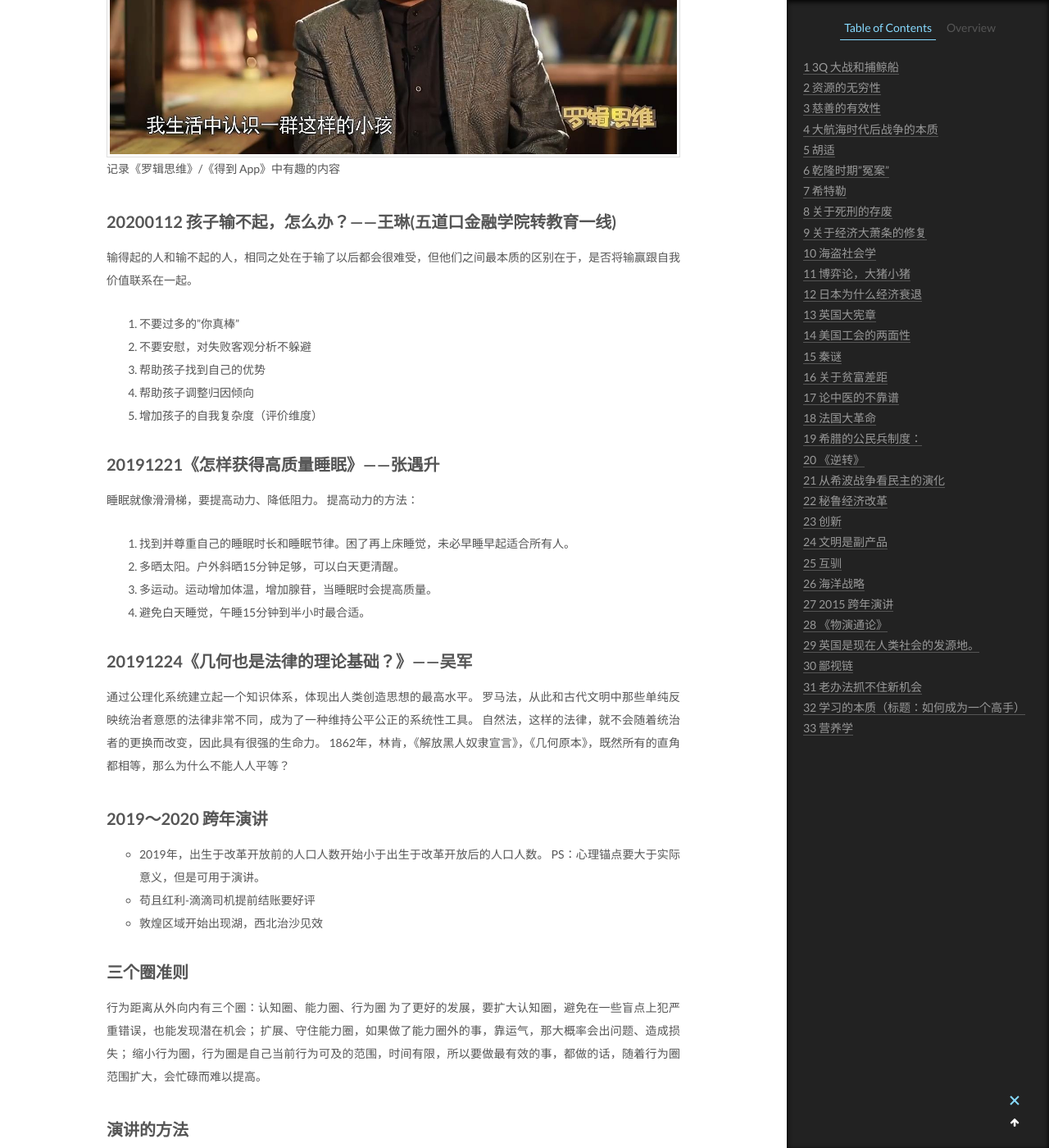
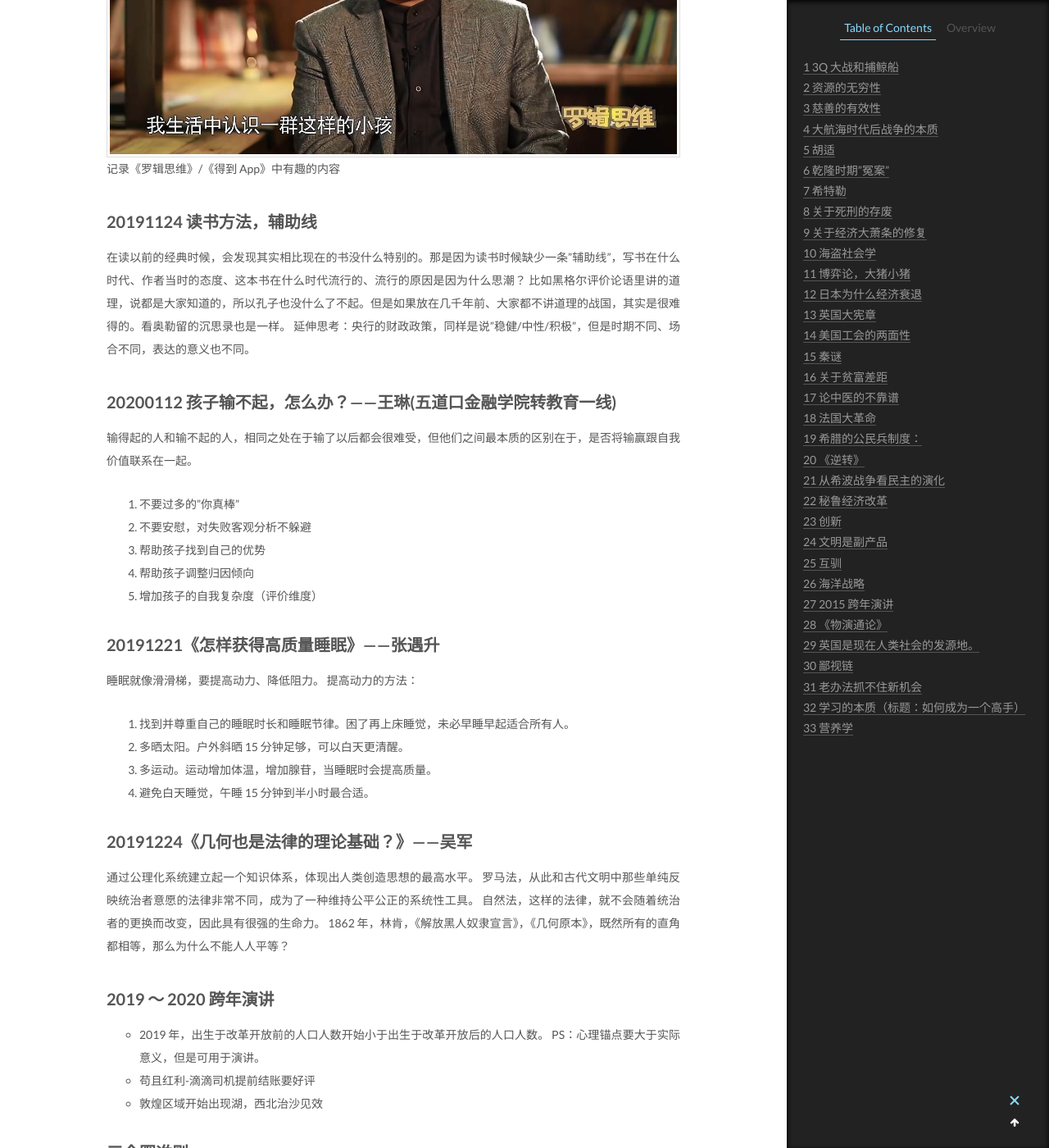
Before and after one commit to CodeHunter2006/CodeHunter2006.github.io, a Jekyll site: the page built from _posts/2014-02-11-Mr_Luo.md, in a window 1280 px wide and 1400 px high, scrolled down 672 px. Shown: the whole window at 82% size. Built offline with Jekyll 4.4.1, drawn with Linux system fonts in a browser that asks for light colours; some of the changed text lies outside the part shown.

Commit message:
[doc]: add contents.

```diff
--- a/_posts/2014-02-11-Mr_Luo.md
+++ b/_posts/2014-02-11-Mr_Luo.md
@@ -8,8 +8,16 @@ tags: book
 ![罗振宇](/assets/images/2014-02-11-Mr_Luo_1.jpeg)
 记录《罗辑思维》/《得到 App》中有趣的内容
 
+## 20191124 读书方法，辅助线
+
+在读以前的经典时候，会发现其实相比现在的书没什么特别的。那是因为读书时候缺少一条"辅助线"，写书在什么时代、作者当时的态度、这本书在什么时代流行的、流行的原因是因为什么思潮？
+比如黑格尔评价论语里讲的道理，说都是大家知道的，所以孔子也没什么了不起。但是如果放在几千年前、大家都不讲道理的战国，其实是很难得的。看奥勒留的沉思录也是一样。
+延伸思考：央行的财政政策，同样是说"稳健/中性/积极"，但是时期不同、场合不同，表达的意义也不同。
+
 ## 20200112 孩子输不起，怎么办？——王琳(五道口金融学院转教育一线)
+
 输得起的人和输不起的人，相同之处在于输了以后都会很难受，但他们之间最本质的区别在于，是否将输赢跟自我价值联系在一起。
+
 1. 不要过多的"你真棒"
 2. 不要安慰，对失败客观分析不躲避
 3. 帮助孩子找到自己的优势
@@ -17,27 +25,31 @@ tags: book
 5. 增加孩子的自我复杂度（评价维度）
 
 ## 20191221《怎样获得高质量睡眠》——张遇升
+
 睡眠就像滑滑梯，要提高动力、降低阻力。
 提高动力的方法：
+
 1. 找到并尊重自己的睡眠时长和睡眠节律。困了再上床睡觉，未必早睡早起适合所有人。
-2. 多晒太阳。户外斜晒15分钟足够，可以白天更清醒。
+2. 多晒太阳。户外斜晒 15 分钟足够，可以白天更清醒。
 3. 多运动。运动增加体温，增加腺苷，当睡眠时会提高质量。
-4. 避免白天睡觉，午睡15分钟到半小时最合适。
+4. 避免白天睡觉，午睡 15 分钟到半小时最合适。
 
 ## 20191224《几何也是法律的理论基础？》——吴军
+
 通过公理化系统建立起一个知识体系，体现出人类创造思想的最高水平。
 罗马法，从此和古代文明中那些单纯反映统治者意愿的法律非常不同，成为了一种维持公平公正的系统性工具。
 自然法，这样的法律，就不会随着统治者的更换而改变，因此具有很强的生命力。
-1862年，林肯，《解放黑人奴隶宣言》，《几何原本》，既然所有的直角都相等，那么为什么不能人人平等？
+1862 年，林肯，《解放黑人奴隶宣言》，《几何原本》，既然所有的直角都相等，那么为什么不能人人平等？
 
+## 2019 ～ 2020 跨年演讲
 
-## 2019～2020 跨年演讲
-* 2019年，出生于改革开放前的人口人数开始小于出生于改革开放后的人口人数。
-PS：心理锚点要大于实际意义，但是可用于演讲。
-* 苟且红利-滴滴司机提前结账要好评
-* 敦煌区域开始出现湖，西北治沙见效
+- 2019 年，出生于改革开放前的人口人数开始小于出生于改革开放后的人口人数。
+  PS：心理锚点要大于实际意义，但是可用于演讲。
+- 苟且红利-滴滴司机提前结账要好评
+- 敦煌区域开始出现湖，西北治沙见效
 
 ## 三个圈准则
+
 行为距离从外向内有三个圈：认知圈、能力圈、行为圈
 为了更好的发展，要扩大认知圈，避免在一些盲点上犯严重错误，也能发现潜在机会；
 扩展、守住能力圈，如果做了能力圈外的事，靠运气，那大概率会出问题、造成损失；
@@ -586,8 +598,7 @@ PS：心理锚点要大于实际意义，但是可用于演讲。
 医生：行，那你回去吧，从去食堂吃饭开始。
 在心理治疗时，奇迹提问是医生常用的方法。
 上面只是对病人认为的一个不可能的问题提问，就能帮助病人找到自己的问题、解决的方法。
-在心理学中，看见问题的原因、分析出解决方法，这已经完成了80%的治疗，为理性应对病症提供了思路。
-
+在心理学中，看见问题的原因、分析出解决方法，这已经完成了 80%的治疗，为理性应对病症提供了思路。
 
 需求第三定律——《薛兆丰的经济学课》
 需求第三定律：每当消费者必须支付一笔附加费的时候，高品质的产品就相对低品质的产品变得便宜了，这笔附加费越高，高品质的产品就变得越便宜。有时候我们把这个定律叫作“好东西运到远方去定律”。
```
Also changed, not shown: _posts/2019-08-18-Vue_Introduction.md (+1 -1 lines), _posts/2019-09-30-MacBookPro_Basic.md (+5 -0 lines), _posts/2019-10-02-Git_CMD.md (+3 -0 lines).
